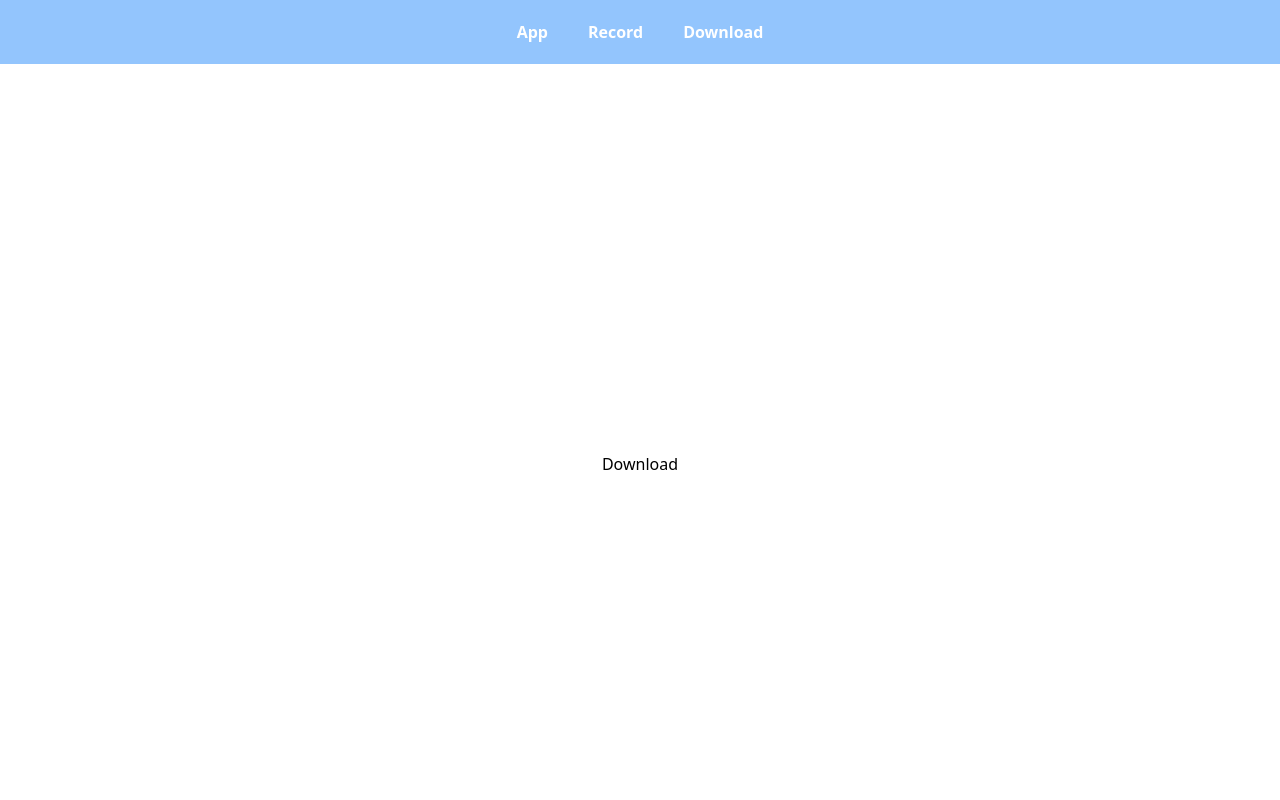
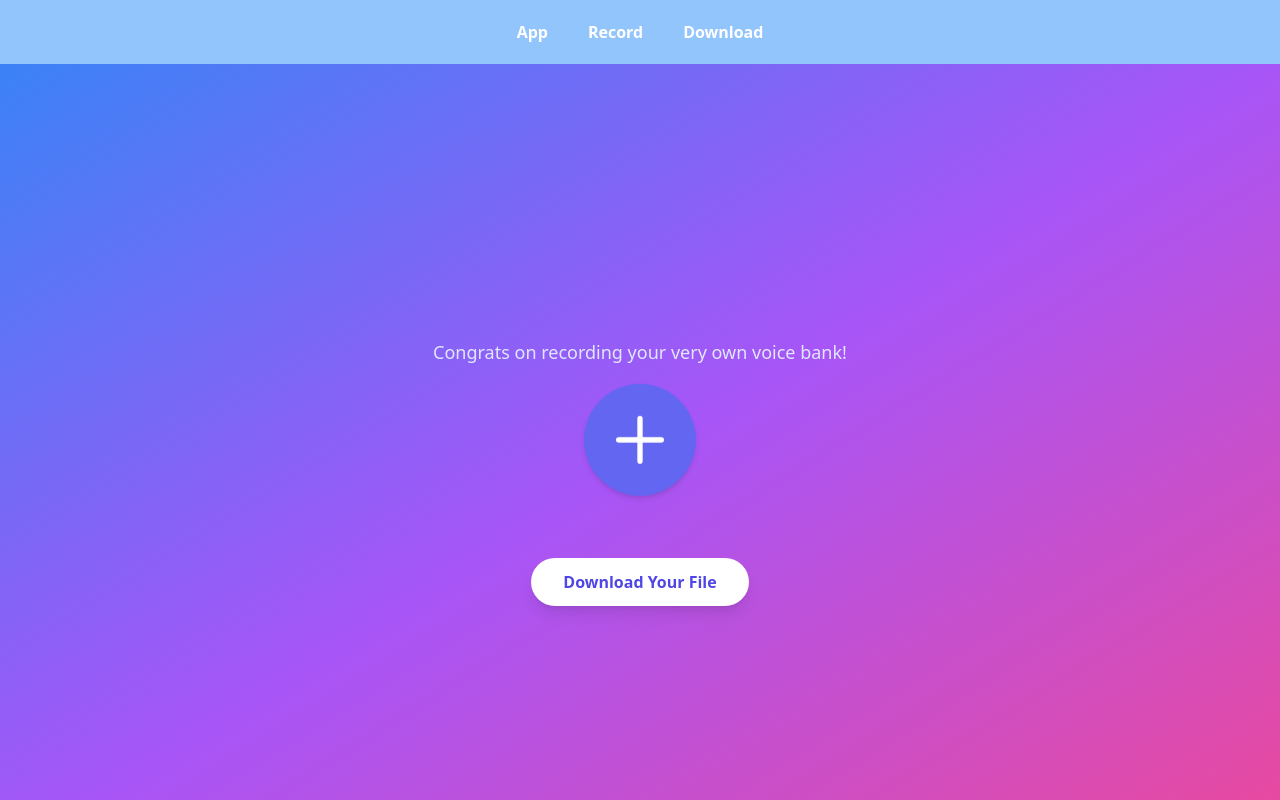
Before and after one commit to Lo3wer/Voicebank-Maker, a React (Create React App) app in the folder frontend/: page /download in a window 1280 px wide. Shown: the top 800 px of the page. Built offline with nearby package versions, Linux system fonts and the light colour scheme.

Commit message:
added ui for download.js

```diff
--- a/frontend/src/pages/Download.js
+++ b/frontend/src/pages/Download.js
@@ -1,12 +1,34 @@
 function Download() {
+    const handleDownload = () => {
+        const content = "This is some text generated by the application.";
+        const blob = new Blob([content], { type: 'text/plain' });
+        const link = document.createElement('a');
+        link.href = URL.createObjectURL(blob);
+        link.download = 'generated-file.txt';
+        link.click();
+    };
+
     return (
-        <div className="flex flex-col justify-center align-middle items-center h-screen w-screen bg-white">
-            <h1 className="">
-                Download
-            </h1>
+        <div className="flex flex-col justify-center items-center h-screen w-screen bg-gradient-to-br from-blue-500 via-purple-500 to-pink-500 text-white p-8">
+            <h1 className="text-center text-4xl font-extrabold mb-4 animate-fade-in"></h1>
+            <p className="text-lg mb-10 text-center max-w-lg text-indigo-100">
+                Congrats on recording your very own voice bank!
+            </p>
+            <div className="flex items-center justify-center mb-10">
+                <div className="animate-bounce bg-indigo-500 p-6 rounded-full shadow-md">
+                    <svg xmlns="http://www.w3.org/2000/svg" className="h-16 w-16 text-white" fill="none" viewBox="0 0 24 24" stroke="currentColor">
+                        <path strokeLinecap="round" strokeLinejoin="round" strokeWidth={2} d="M12 4v16m8-8H4" />
+                    </svg>
+                </div>
+            </div>
+            <button
+                className="bg-white text-indigo-600 px-8 py-3 rounded-full font-semibold shadow-lg hover:bg-indigo-200 transform transition hover:scale-105 duration-300"
+                onClick={handleDownload}
+            >
+                Download Your File
+            </button>
         </div>
-
     );
-};
+}
 
 export default Download;
--- /dev/null
+++ b/package.json
@@ -0,0 +1,5 @@
+{
+  "dependencies": {
+    "react": "^18.3.1"
+  }
+}
```
Also changed, not shown: 2 other files (tests, documents, lock files or other folders).
